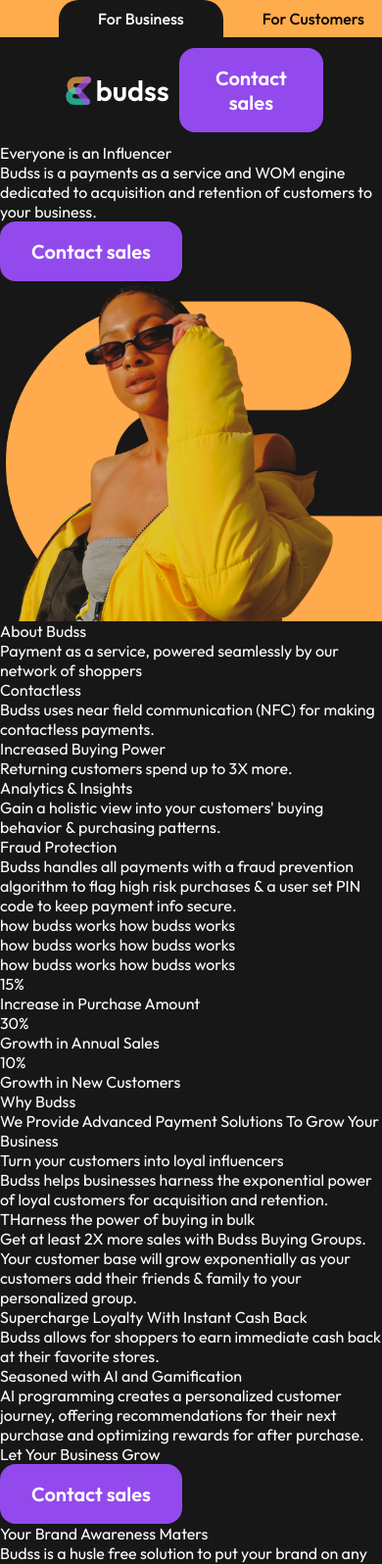
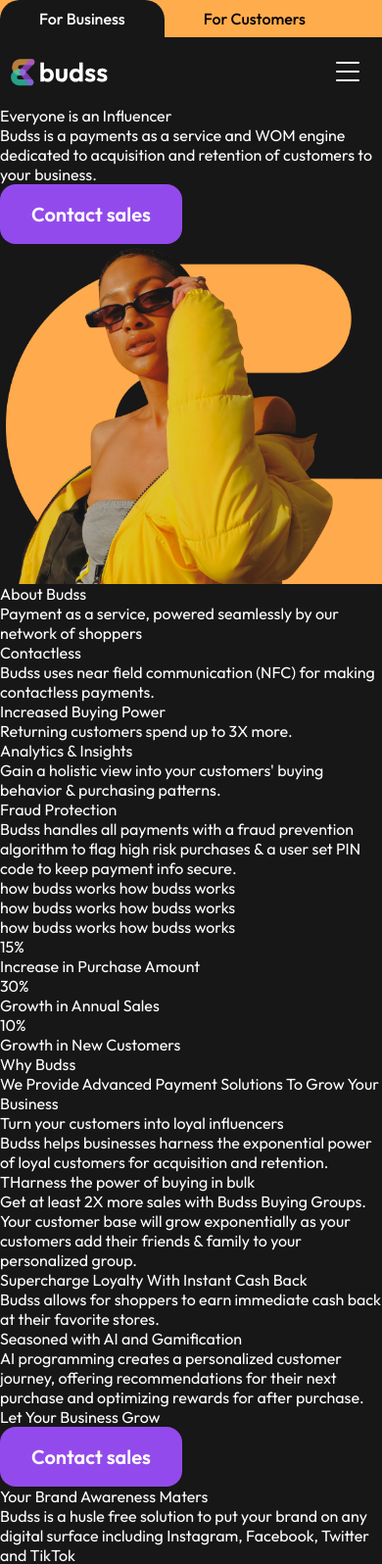
Before and after one commit to viktishchenko/php-init, a PHP site: page / in a window 390 px wide. Shown: the top 1596 px of the page at 98% size. Run offline with PHP 8.4, Linux system fonts and the light colour scheme.

Commit message:
feat: init mobile menu, js/css

```diff
--- a/budss-smth/css/style.css
+++ b/budss-smth/css/style.css
@@ -160,6 +160,14 @@ svg {
 }
 
 /* --------------------------------
+  Tester
+-------------------------------- */
+
+/* * {
+  outline: 2px solid lime;
+} */
+
+/* --------------------------------
   General styling
 -------------------------------- */
 
@@ -189,13 +197,25 @@ body {
   white-space: nowrap;
 }
 
+.hide-scroll {
+  overflow-y: hidden;
+}
+
+/* --------------------------------
+Up header
+-------------------------------- */
+
+.up-header {
+  background-color: var(--clr-secondary-02);
+}
+
 /* --------------------------------
 Header nav
 -------------------------------- */
 
 .header__navigation {
   height: 3.8rem;
-  background-color: var(--clr-secondary-02);
+  /* background-color: var(--clr-secondary-02); */
   font-weight: var(--fw-medium);
   font-size: 1.6rem;
 }
@@ -229,14 +249,14 @@ Header nav
   color: var(--clr-grayscale-07);
 }
 
-@media (max-width: 375px) {
+@media (max-width: 480px) {
   .header__navigation.navigation {
     padding-left: 0;
   }
 }
 
 /* --------------------------------
-Header logo
+Header logo line
 -------------------------------- */
 
 .header__logo-line {
@@ -245,9 +265,16 @@ Header logo
   margin: 1.1rem 0;
   justify-content: space-between;
 }
+
 .logo {
   margin-left: 6rem;
 }
+
+.logo svg {
+  width: 15.5rem;
+  height: 4.9rem;
+}
+
 .header__button {
   margin-right: 6rem;
 }
@@ -256,10 +283,11 @@ Header logo
   font-size: 2rem;
   font-weight: var(--fw-semi-bold);
   color: var(--clr-grayscale-07);
-  border: 2px solid transparent;
-  outline: 2px solid transparent;
+  border: 0.2rem solid transparent;
+  outline: 0.2rem solid transparent;
   padding: 1.6rem 3rem;
   border-radius: 1.6rem;
+  white-space: nowrap;
 }
 
 .colorful-btn {
@@ -268,20 +296,82 @@ Header logo
 
 .button:hover {
   background-color: var(--clr-grayscale-01);
-  border: 2px solid var(--clr-primary-01);
+  border: 0.2rem solid var(--clr-primary-01);
 }
 
 .button:focus {
-  border: 2px solid var(--clr-primary-03);
-  outline: 2px solid var(--clr-primary-03);
+  border: 0.2rem solid var(--clr-primary-03);
+  outline: 0.2rem solid var(--clr-primary-03);
 }
 
 .button:active {
   background-color: var(--clr-primary-00);
-  border: 2px solid transparent;
-  outline: 2px solid transparent;
+  border: 0.2rem solid transparent;
+  outline: 0.2rem solid transparent;
 }
 
 .header__menu {
   display: none;
 }
+
+@media (max-width: 480px) {
+  .header__logo-line {
+    margin: 1.5rem 0;
+  }
+  .logo {
+    margin-left: 0;
+  }
+  .logo svg {
+    width: 12.4rem;
+    height: 3.9rem;
+  }
+  .header__button {
+    display: none;
+  }
+  .header__menu {
+    display: block;
+  }
+  .menu__button {
+    position: relative;
+    display: block;
+    cursor: pointer;
+    background: transparent;
+    background-repeat: repeat;
+    background-image: none;
+    background-size: auto;
+    background-repeat: repeat;
+    background-image: none;
+    background-size: auto;
+    border: 0;
+    width: 4rem;
+    height: 4rem;
+    margin-right: 1.5rem;
+    background-image: url("../assets/image/icons/burger.svg");
+    z-index: 1000;
+  }
+  .menu__button[aria-expanded="true"] {
+    background-image: url("../assets/image/icons/cross.svg");
+  }
+  .menu__list {
+    display: none;
+  }
+  .menu__list[data-visible] {
+    position: fixed;
+    inset: 0;
+    background-color: var(--clr-grayscale-01);
+  }
+  .menu__list {
+    display: none;
+  }
+  .menu__list--open {
+    display: block;
+  }
+  .menu__item {
+  }
+  .menu__link {
+  }
+  .menu__link--current {
+  }
+  .menu__link--inactive {
+  }
+}
--- a/budss-smth/index.html
+++ b/budss-smth/index.html
@@ -14,8 +14,8 @@
   </head>
   <body>
     <h1 class="visually-hidden">Budss</h1>
-    <div class="header">
-      <div class="container header__container">
+    <div class="up-header">
+      <div class="container">
         <nav class="header__navigation navigation">
           <ul role="list" class="navigation__list">
             <li class="navigation__item">
@@ -26,9 +26,13 @@
             </li>
           </ul>
         </nav>
+      </div>
+    </div>
+    <div class="header">
+      <div class="container header__container">
         <div class="header__logo-line">
           <a class="logo" href="#">
-            <svg width="155" height="49">
+            <svg>
               <title id="catTitle">Pixels, My Super-friendly Cat</title>
               <use xlink:href="./assets/image/icons/sprite.svg#logo"></use>
             </svg>
@@ -41,19 +45,18 @@
               class="menu__button"
               type="button"
               aria-expanded="false"
-              aria-controls="menu__list"
-            >
-              <svg class="menu__icon" aria-hidden="true" width="40" height="40">
-                <use
-                  class="menu__icon-menu"
-                  href="./assets/image/icons/sprite.svg#burger"
-                ></use>
-                <use
-                  class="menu__icon-menu"
-                  href="./assets/image/icons/sprite.svg#cross"
-                ></use>
-              </svg>
-            </button>
+              aria-controls="menu__list-wrapper"
+            ></button>
+            <div class="menu__list-wrapper">
+              <ul class="menu__list">
+                <li class="menu__item">
+                  <a class="menu__link menu__link--current">1 point</a>
+                </li>
+                <li class="menu__item">
+                  <a class="menu__link menu__link--inactive">2 point</a>
+                </li>
+              </ul>
+            </div>
           </div>
         </div>
       </div>
--- a/budss-smth/js/script.js
+++ b/budss-smth/js/script.js
@@ -1 +1,13 @@
-console.log("Hi, there!");
+const menuBtn = document.querySelector(".menu__button");
+const menuList = document.querySelector(".menu__list");
+
+menuBtn.addEventListener("click", () => {
+  let expanded = menuBtn.getAttribute("aria-expanded") === "true";
+  menuBtn.setAttribute("aria-expanded", !expanded);
+  menuBtn.classList.toggle("menu__button--open");
+  menuList.classList.toggle("menu__list--open");
+  let visible = menuList.toggleAttribute("data-visible");
+  visible
+    ? document.body.classList.add("hide-scroll")
+    : document.body.classList.remove("hide-scroll");
+});
```
